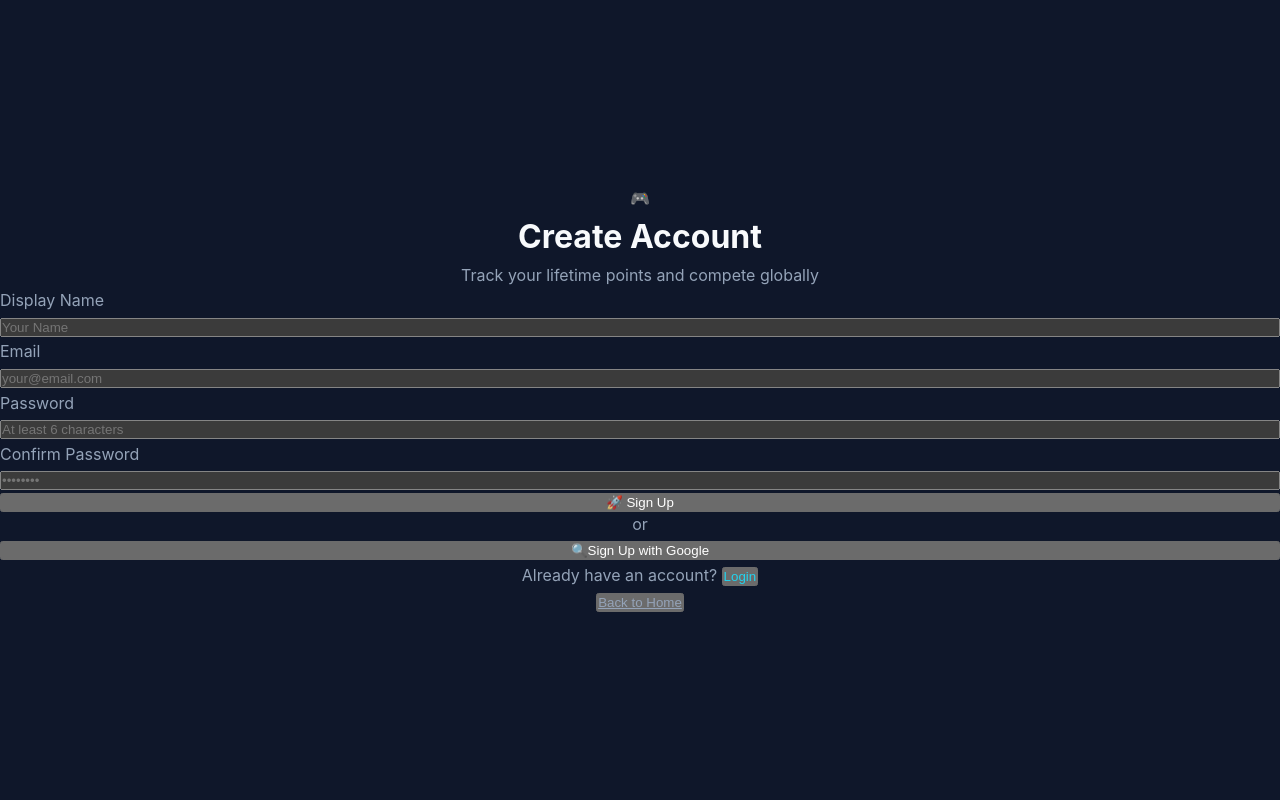
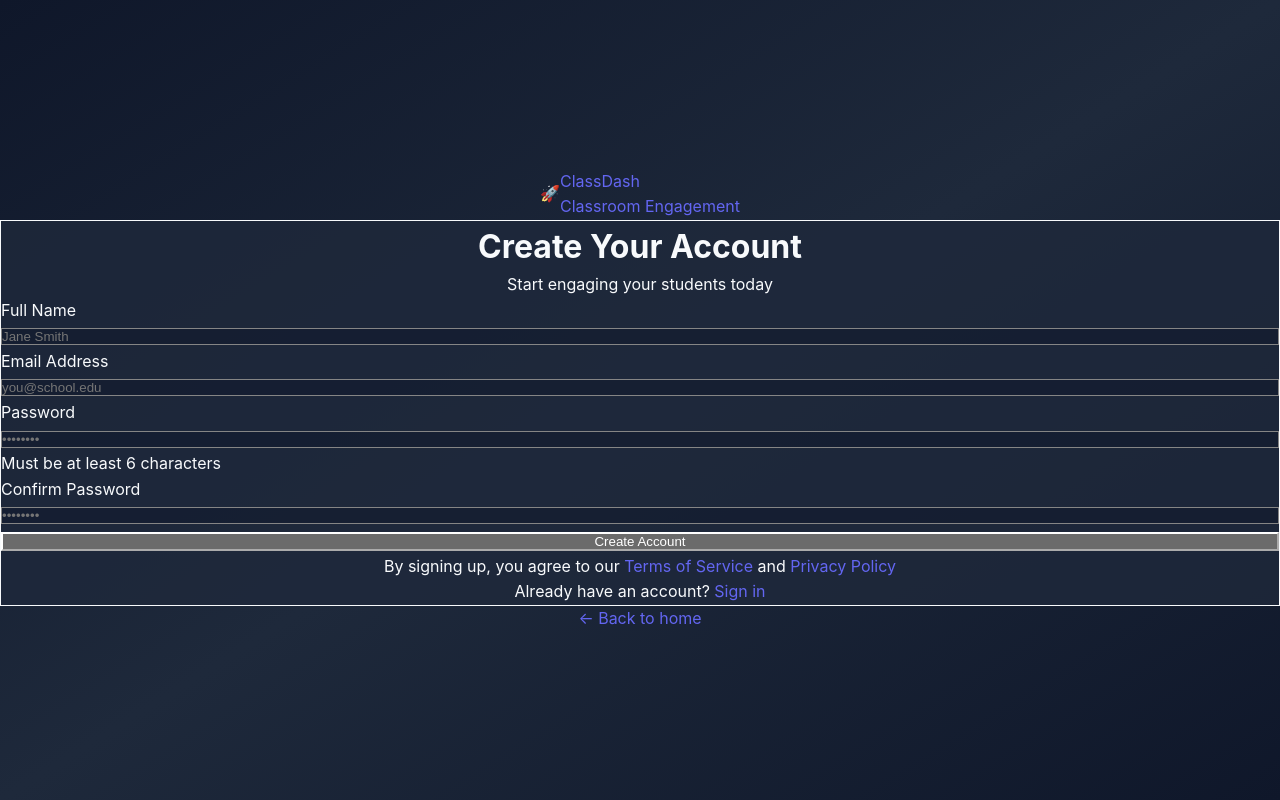
Before and after one commit to techjoejoe/Engagesuite, a Next.js app: page /signup in a window 1280 px wide. Built offline with nearby package versions, Linux system fonts and the light colour scheme; no server answers.

Commit message:
Update page.tsx

```diff
--- a/app/signup/page.tsx
+++ b/app/signup/page.tsx
@@ -1,35 +1,27 @@
 'use client';
 
-import { Suspense, useState, useEffect } from 'react';
-import { useRouter, useSearchParams } from 'next/navigation';
-import Button from '@/components/Button';
-import { signUpWithEmail, signInWithGoogle, onAuthStateChange } from '@/lib/auth';
+import { useState } from 'react';
+import Link from 'next/link';
+import { useRouter } from 'next/navigation';
+import { createUserWithEmailAndPassword, updateProfile } from 'firebase/auth';
+import { auth } from '@/lib/firebase';
 
-function SignUpContent() {
-    const router = useRouter();
-    const searchParams = useSearchParams();
-    const redirectUrl = searchParams.get('redirect');
+export default function SignupPage() {
+  const [name, setName] = useState('');
   const [email, setEmail] = useState('');
   const [password, setPassword] = useState('');
-    const [displayName, setDisplayName] = useState('');
   const [confirmPassword, setConfirmPassword] = useState('');
   const [error, setError] = useState('');
   const [loading, setLoading] = useState(false);
+  const router = useRouter();
 
-    useEffect(() => {
-        const unsubscribe = onAuthStateChange((user) => {
-            if (user) {
-                router.push('/dashboard');
-            }
-        });
-        return () => unsubscribe();
-    }, [router]);
+  const handleSubmit = async (e: React.FormEvent) => {
+    e.preventDefault();
+    setError('');
 
-    const handleSignUp = async (e: React.FormEvent) => {
-        e.preventDefault();
-
-        if (!email || !password || !displayName) {
-            setError('Please fill in all fields');
+    // Validation
+    if (password !== confirmPassword) {
+      setError('Passwords do not match');
       return;
     }
 
@@ -38,182 +30,185 @@ function SignUpContent() {
       return;
     }
 
-        if (password !== confirmPassword) {
-            setError('Passwords do not match');
-            return;
+    setLoading(true);
+
+    try {
+      const userCredential = await createUserWithEmailAndPassword(auth, email, password);
+
+      // Update display name
+      if (userCredential.user) {
+        await updateProfile(userCredential.user, {
+          displayName: name
+        });
       }
 
-        setLoading(true);
-        setError('');
-
-        try {
-            await signUpWithEmail(email, password, displayName, 'player');
-            if (redirectUrl) {
-                router.push(decodeURIComponent(redirectUrl));
-            } else {
-                router.push('/student/dashboard');
-            }
+      router.push('/dashboard');
     } catch (err: any) {
       console.error('Signup error:', err);
-            setError(err.message || 'Failed to create account');
-            setLoading(false);
+      if (err.code === 'auth/email-already-in-use') {
+        setError('An account with this email already exists');
+      } else if (err.code === 'auth/invalid-email') {
+        setError('Invalid email address');
+      } else if (err.code === 'auth/weak-password') {
+        setError('Password is too weak');
+      } else {
+        setError('Failed to create account. Please try again.');
       }
-    };
-
-    const handleGoogleSignUp = async () => {
-        setLoading(true);
-        setError('');
-
-        try {
-            await signInWithGoogle('player');
-            if (redirectUrl) {
-                router.push(decodeURIComponent(redirectUrl));
-            } else {
-                router.push('/student/dashboard');
-            }
-        } catch (err: any) {
-            console.error('Google signup error:', err);
-            setError(err.message || 'Failed to sign up with Google');
+    } finally {
       setLoading(false);
     }
   };
 
   return (
-        <div className="w-full max-w-md relative z-10">
-            <div className="glass-card-strong p-8 md:p-12 animate-fade-in">
-                <div className="text-center mb-8">
-                    <div className="text-6xl mb-4">🎮</div>
-                    <h1 className="text-3xl font-bold text-white mb-2">Create Account</h1>
-                    <p className="text-[#94A3B8]">
-                        Track your lifetime points and compete globally
-                    </p>
+    <main className="min-h-screen relative overflow-hidden bg-gradient-to-br from-[#0f172a] via-[#1e293b] to-[#0f172a] flex items-center justify-center p-4">
+      {/* Background Effects */}
+      <div className="absolute inset-0 z-0 overflow-hidden pointer-events-none">
+        <div className="absolute top-[-20%] left-[-10%] w-[50%] h-[50%] bg-purple-600/20 rounded-full blur-[150px]" />
+        <div className="absolute bottom-[-20%] right-[-10%] w-[40%] h-[40%] bg-indigo-600/15 rounded-full blur-[120px]" />
       </div>
 
-                <form onSubmit={handleSignUp} className="flex flex-col gap-4">
+      {/* Signup Card */}
+      <div className="relative z-10 w-full max-w-md">
+        {/* Logo */}
+        <div className="text-center mb-8">
+          <Link href="/" className="inline-flex items-center gap-3">
+            <div className="w-12 h-12 bg-gradient-to-br from-indigo-500 to-purple-600 rounded-xl flex items-center justify-center text-2xl shadow-lg">
+              🚀
+            </div>
+            <div className="text-left">
+              <div className="text-xl font-bold text-white">ClassDash</div>
+              <div className="text-xs text-gray-400">Classroom Engagement</div>
+            </div>
+          </Link>
+        </div>
+
+        {/* Card */}
+        <div className="bg-[#1e293b]/80 backdrop-blur-xl border border-white/10 rounded-2xl p-8 shadow-2xl">
+          <h1 className="text-2xl font-bold text-white text-center mb-2">
+            Create Your Account
+          </h1>
+          <p className="text-gray-400 text-center mb-8">
+            Start engaging your students today
+          </p>
+
+          {/* Error Message */}
+          {error && (
+            <div className="mb-6 p-4 bg-red-500/10 border border-red-500/30 rounded-lg">
+              <p className="text-red-400 text-sm text-center">{error}</p>
+            </div>
+          )}
+
+          {/* Form */}
+          <form onSubmit={handleSubmit} className="space-y-5">
             <div>
-                        <label className="block mb-2 text-sm font-medium text-[#94A3B8]">
-                            Display Name
+              <label htmlFor="name" className="block text-sm font-medium text-gray-300 mb-2">
+                Full Name
               </label>
               <input
                 type="text"
-                            className="w-full px-4 py-3 input-glass"
-                            placeholder="Your Name"
-                            value={displayName}
-                            onChange={(e) => setDisplayName(e.target.value)}
-                            disabled={loading}
+                id="name"
+                value={name}
+                onChange={(e) => setName(e.target.value)}
+                required
+                placeholder="Jane Smith"
+                className="w-full px-4 py-3 bg-[#0f172a]/50 border border-white/10 rounded-lg text-white placeholder-gray-500 focus:outline-none focus:border-indigo-500 focus:ring-2 focus:ring-indigo-500/20 transition-all"
               />
             </div>
 
             <div>
-                        <label className="block mb-2 text-sm font-medium text-[#94A3B8]">
-                            Email
+              <label htmlFor="email" className="block text-sm font-medium text-gray-300 mb-2">
+                Email Address
               </label>
               <input
                 type="email"
-                            className="w-full px-4 py-3 input-glass"
-                            placeholder="your@email.com"
+                id="email"
                 value={email}
                 onChange={(e) => setEmail(e.target.value)}
-                            disabled={loading}
+                required
+                placeholder="you@school.edu"
+                className="w-full px-4 py-3 bg-[#0f172a]/50 border border-white/10 rounded-lg text-white placeholder-gray-500 focus:outline-none focus:border-indigo-500 focus:ring-2 focus:ring-indigo-500/20 transition-all"
               />
             </div>
 
             <div>
-                        <label className="block mb-2 text-sm font-medium text-[#94A3B8]">
+              <label htmlFor="password" className="block text-sm font-medium text-gray-300 mb-2">
                 Password
               </label>
               <input
                 type="password"
-                            className="w-full px-4 py-3 input-glass"
-                            placeholder="At least 6 characters"
+                id="password"
                 value={password}
                 onChange={(e) => setPassword(e.target.value)}
-                            disabled={loading}
+                required
+                placeholder="••••••••"
+                minLength={6}
+                className="w-full px-4 py-3 bg-[#0f172a]/50 border border-white/10 rounded-lg text-white placeholder-gray-500 focus:outline-none focus:border-indigo-500 focus:ring-2 focus:ring-indigo-500/20 transition-all"
               />
+              <p className="text-xs text-gray-500 mt-1">Must be at least 6 characters</p>
             </div>
 
             <div>
-                        <label className="block mb-2 text-sm font-medium text-[#94A3B8]">
+              <label htmlFor="confirmPassword" className="block text-sm font-medium text-gray-300 mb-2">
                 Confirm Password
               </label>
               <input
                 type="password"
-                            className="w-full px-4 py-3 input-glass"
-                            placeholder="••••••••"
+                id="confirmPassword"
                 value={confirmPassword}
                 onChange={(e) => setConfirmPassword(e.target.value)}
-                            disabled={loading}
+                required
+                placeholder="••••••••"
+                className="w-full px-4 py-3 bg-[#0f172a]/50 border border-white/10 rounded-lg text-white placeholder-gray-500 focus:outline-none focus:border-indigo-500 focus:ring-2 focus:ring-indigo-500/20 transition-all"
               />
             </div>
 
-                    {error && (
-                        <div className="p-3 bg-red-500/20 border border-red-500/30 rounded-lg text-red-300 text-sm text-center backdrop-blur-sm">
-                            {error}
-                        </div>
-                    )}
-
-                    <Button
-                        variant="primary"
-                        size="lg"
-                        className="w-full mt-2"
+            <button
               type="submit"
               disabled={loading}
+              className="w-full py-3.5 bg-gradient-to-r from-indigo-600 to-purple-600 text-white font-semibold rounded-lg shadow-lg shadow-indigo-500/25 hover:shadow-indigo-500/40 hover:-translate-y-0.5 transition-all disabled:opacity-50 disabled:cursor-not-allowed disabled:transform-none"
             >
-                        {loading ? 'Creating Account...' : '🚀 Sign Up'}
-                    </Button>
+              {loading ? (
+                <span className="flex items-center justify-center gap-2">
+                  <svg className="animate-spin h-5 w-5" viewBox="0 0 24 24">
+                    <circle className="opacity-25" cx="12" cy="12" r="10" stroke="currentColor" strokeWidth="4" fill="none" />
+                    <path className="opacity-75" fill="currentColor" d="M4 12a8 8 0 018-8V0C5.373 0 0 5.373 0 12h4zm2 5.291A7.962 7.962 0 014 12H0c0 3.042 1.135 5.824 3 7.938l3-2.647z" />
+                  </svg>
+                  Creating account...
+                </span>
+              ) : (
+                'Create Account'
+              )}
+            </button>
           </form>
 
-                <div className="my-6 text-center text-[#94A3B8] text-sm">
-                    or
+          {/* Terms */}
+          <p className="mt-6 text-xs text-gray-500 text-center">
+            By signing up, you agree to our{' '}
+            <Link href="/terms" className="text-indigo-400 hover:text-indigo-300">
+              Terms of Service
+            </Link>{' '}
+            and{' '}
+            <Link href="/privacy" className="text-indigo-400 hover:text-indigo-300">
+              Privacy Policy
+            </Link>
+          </p>
+
+          {/* Sign In Link */}
+          <p className="mt-6 text-center text-gray-400">
+            Already have an account?{' '}
+            <Link href="/login" className="text-indigo-400 hover:text-indigo-300 font-medium transition-colors">
+              Sign in
+            </Link>
+          </p>
         </div>
 
-                <Button
-                    variant="glass"
-                    size="lg"
-                    className="w-full"
-                    onClick={handleGoogleSignUp}
-                    disabled={loading}
-                >
-                    <span className="mr-2">🔍</span>
-                    Sign Up with Google
-                </Button>
-
-                <div className="mt-8 text-center text-sm">
-                    <span className="text-[#94A3B8]">Already have an account? </span>
-                    <button
-                        onClick={() => router.push('/login')}
-                        className="text-[#22D3EE] font-semibold hover:text-[#06B6D4] transition-colors"
-                    >
-                        Login
-                    </button>
+        {/* Back to Home */}
+        <p className="mt-6 text-center">
+          <Link href="/" className="text-gray-500 hover:text-gray-400 text-sm transition-colors">
+            ← Back to home
+          </Link>
+        </p>
       </div>
-
-                <div className="mt-4 text-center text-sm">
-                    <button
-                        onClick={() => router.push('/')}
-                        className="text-[#94A3B8] hover:text-white underline transition-colors"
-                    >
-                        Back to Home
-                    </button>
-                </div>
-            </div>
-        </div>
-    );
-}
-
-export default function SignUpPage() {
-    return (
-        <main className="min-h-screen flex items-center justify-center p-6 relative overflow-hidden">
-            {/* Background Blobs - Vibrant */}
-            <div className="absolute inset-0 z-0 overflow-hidden">
-                <div className="absolute top-[-10%] left-[-10%] w-[50%] h-[50%] bg-[#7C3AED]/40 rounded-full blur-[150px] animate-blob" />
-                <div className="absolute top-[30%] right-[-15%] w-[45%] h-[45%] bg-[#06B6D4]/35 rounded-full blur-[130px] animate-blob animation-delay-2000" />
-                <div className="absolute bottom-[-15%] left-[25%] w-[50%] h-[50%] bg-[#F472B6]/30 rounded-full blur-[140px] animate-blob animation-delay-4000" />
-            </div>
-
-            <Suspense fallback={<div className="text-center text-white">Loading...</div>}>
-                <SignUpContent />
-            </Suspense>
     </main>
   );
 }
```
Lines whose indentation alone changed are shown as unchanged.
